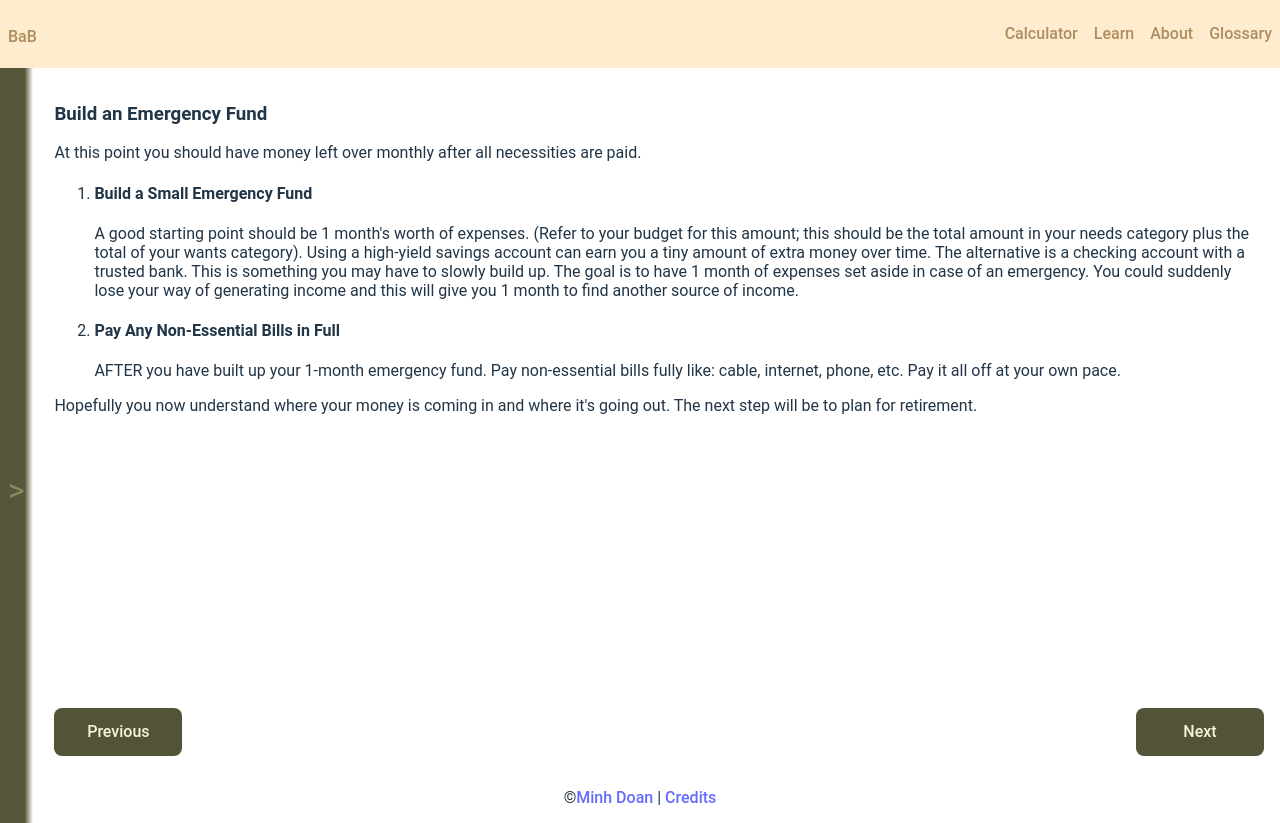
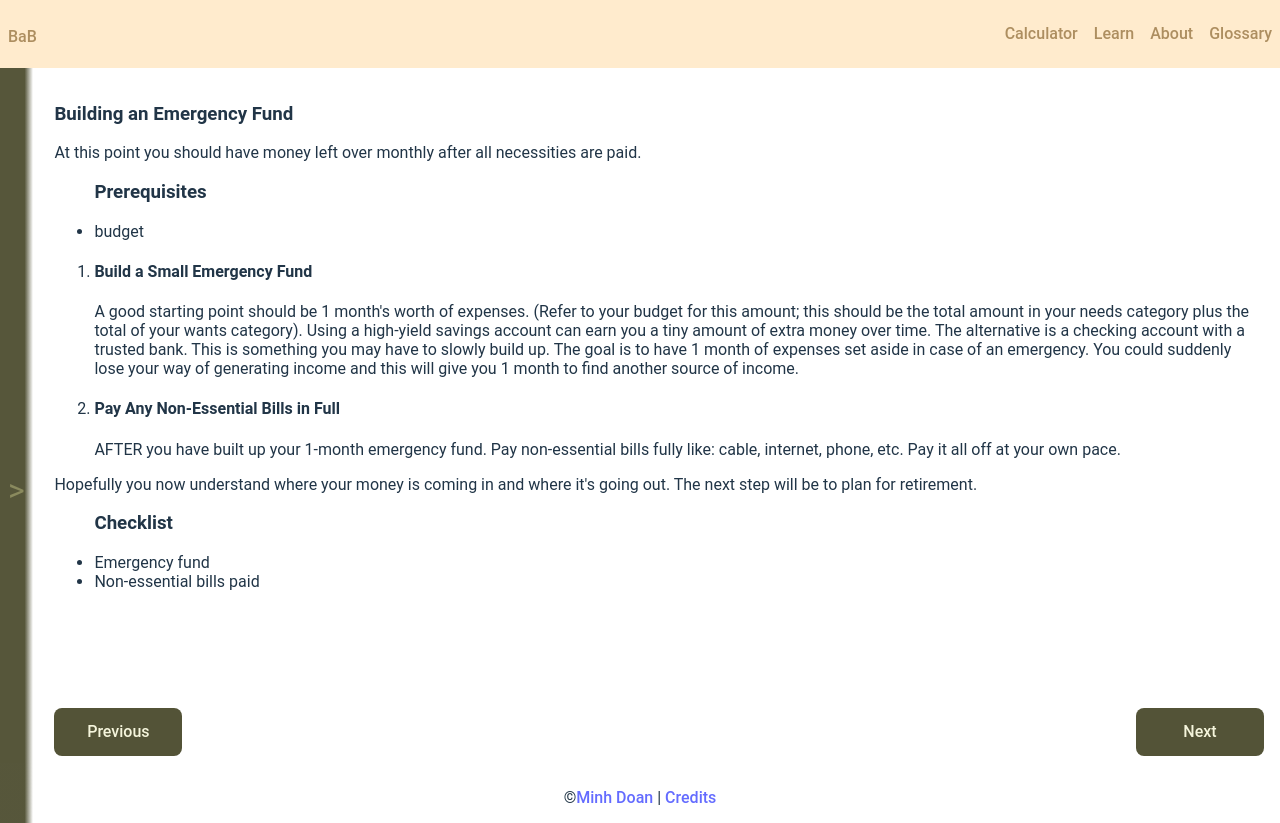
Before and after one commit to doanaminh/build-a-budget, a React (Vite) app in the folder client/: page /learn-savings-ef in a window 1280 px wide. Built offline with nearby package versions, Linux system fonts and the light colour scheme; a web font is replaced by a local one.

Commit message:
adding prereq checklist on learn pages

```diff
--- a/client/src/components/Modal.css
+++ b/client/src/components/Modal.css
@@ -9,7 +9,6 @@
 }
 .budgetBody {
     position: fixed;
-    height: 80vh;
     width: 77vw;
     top: 10vh;
     left: 10vw;
--- a/client/src/pages/learn/Learn-Budget.tsx
+++ b/client/src/pages/learn/Learn-Budget.tsx
@@ -82,6 +82,12 @@ export default function () {
                         <article>
                             <p>If you have completed all the steps listed above, you are officially ready to start planning your savings! Let's keep moving.</p>
                         </article>
+                        <article>
+                            <label htmlFor="">Section Checklist</label>
+                            <ul className="checklist">
+                                <li>Optimized budget</li>
+                            </ul>
+                        </article>
                         <article className="buttons">
                             <Button
                                 backgroundColor="#535337"
--- a/client/src/pages/learn/Learn-Debt.tsx
+++ b/client/src/pages/learn/Learn-Debt.tsx
@@ -19,6 +19,12 @@ export default function () {
                         <h3>Paying Off Debts</h3>
                         <p>If you don't have debt, you can skip this section. You should have a lofty emergency fund at this point. This section deals with handling and eliminating debt.</p>
                         <article>
+                            <ul>
+                                <h3>Prerequisites</h3>
+                                <li>Monthly contributions to employer-matched 401(k) account up to matched amount with the contributions invested</li>
+                            </ul>
+                        </article>
+                        <article>
                             <ol>
                                 <li>
                                     <h4>High Interest Debt</h4>
@@ -31,11 +37,11 @@ export default function () {
                                     term="Snowball"
                                     definition={Terms.debt_snowball}
                                     />{' '} methods.
+                                    The avalanche method focuses on paying off the higher interest debt first while the snowball method priotizes the smallest amount debt first.
                                     </p>
                                 </li>
                             </ol>
                         </article>
-                        <p>Goals Checklist</p>
                     </article>
                     <article className="buttons">
                         <Button
--- a/client/src/pages/learn/Learn-Employer-Intro.tsx
+++ b/client/src/pages/learn/Learn-Employer-Intro.tsx
@@ -18,6 +18,13 @@ export default function () {
                     <article>
                         <h3>Build an Employer-Matched Retirement Account</h3>
                         <p>If your employer does NOT offer a retirement account WITH a match, you can skip this step. Alright! You should have your bills under control at this point.</p>
+                        <article>
+                            <ul>
+                                <h3>Prerequisites</h3>
+                                <li>Emergency Fund of 1 month's expenses</li>
+                                <li>All non-essential bills paid</li>
+                            </ul>
+                        </article>
                         <article>
                             <ol>
                                 <li>
--- a/client/src/pages/learn/Learn-Savings-EF.tsx
+++ b/client/src/pages/learn/Learn-Savings-EF.tsx
@@ -14,8 +14,14 @@ export default function () {
                 </section>
                 <section className="body">
                     <article>
-                        <h3>Build an Emergency Fund</h3>
+                        <h3>Building an Emergency Fund</h3>
                         <p>At this point you should have money left over monthly after all necessities are paid.</p>
+                        <article>
+                            <ul>
+                                <h3>Prerequisites</h3>
+                                <li>budget</li>
+                            </ul>
+                        </article>
                         <article>
                             <ol>
                                 <li>
@@ -31,6 +37,11 @@ export default function () {
                         <p>
                             Hopefully you now understand where your money is coming in and where it's going out. The next step will be to plan for retirement.
                         </p>
+                        <ul>
+                            <h3>Checklist</h3>
+                            <li>Emergency fund</li>
+                            <li>Non-essential bills paid</li>
+                        </ul>
                     </article>
                     <article className="buttons">
                         <Button
--- a/client/src/pages/learn/Learn.tsx
+++ b/client/src/pages/learn/Learn.tsx
@@ -37,6 +37,9 @@ export default function () {
                                 <li>
                                     Not everything can be changed in a day; take your time
                                 </li>
+                                <li>
+                                    Prerequisites Checklist shows what you should have completed before continuing and Goals Checklist shows what should be accomplished before moving on to the next step.
+                                </li>
                             </ul>
                         </section>
                     </article>
```
